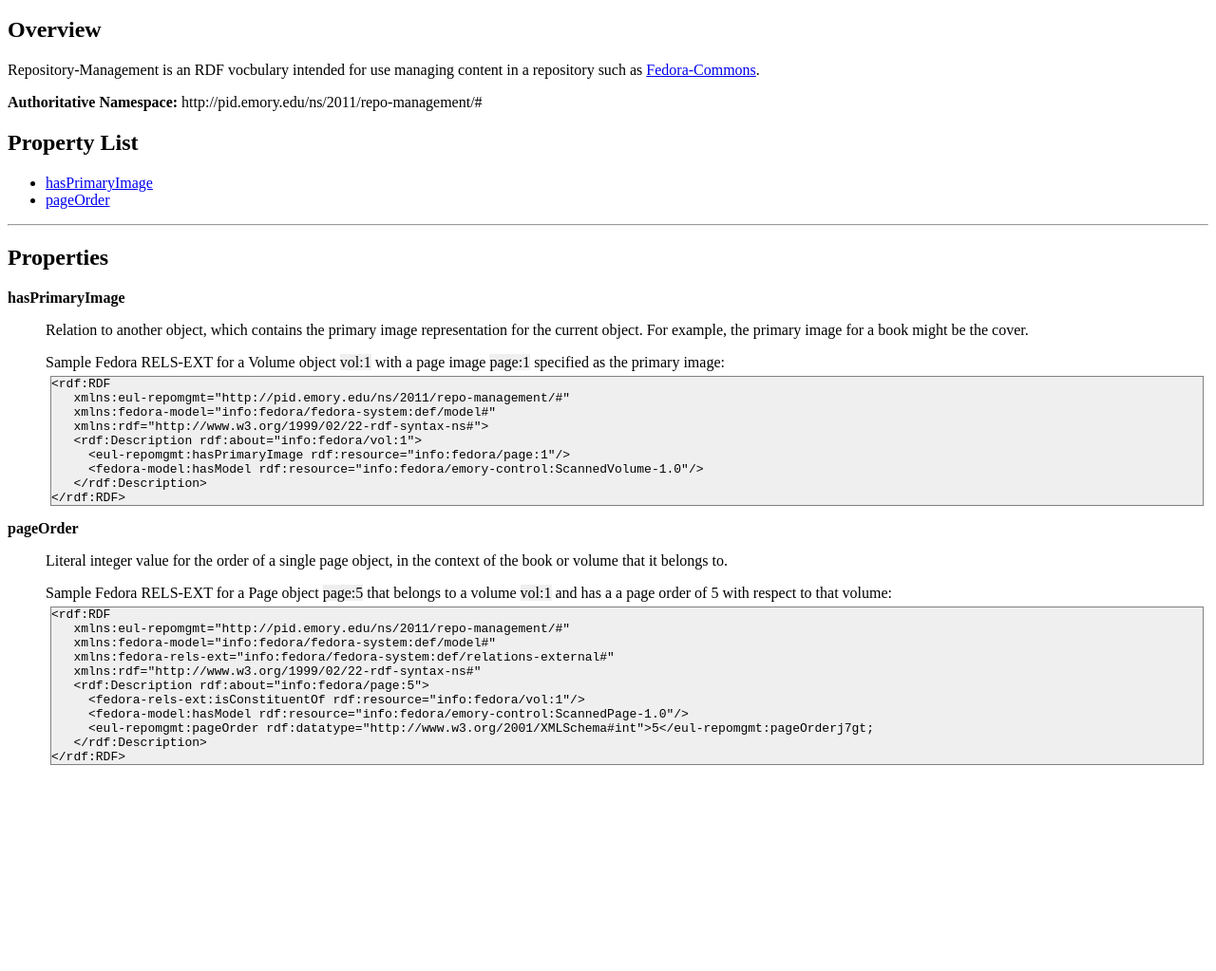
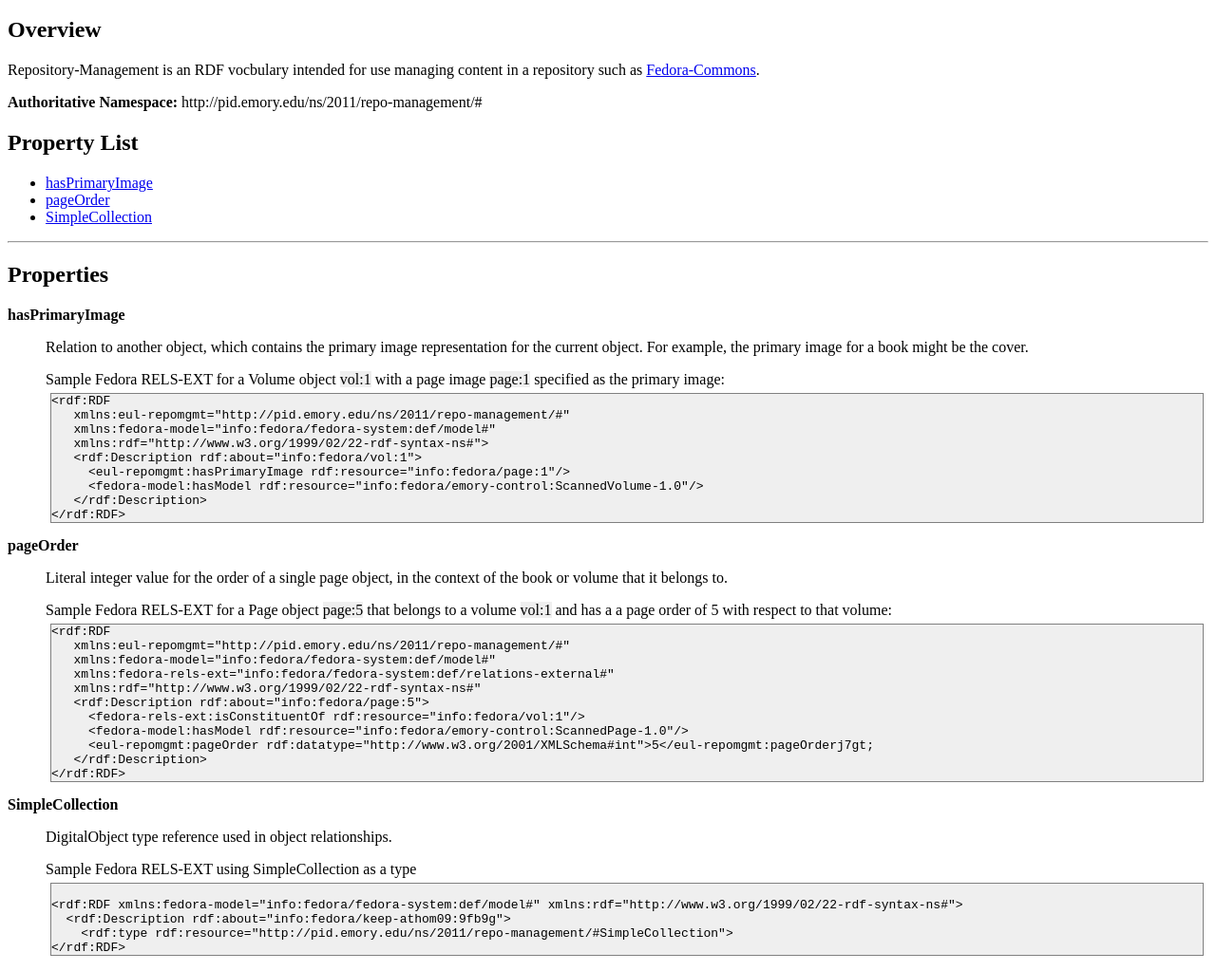
Before and after one commit to athom09/webns, a plain HTML site: page trunk/webroot/2011/repo-management/index.html in a window 1280 px wide. Shown: the part 48-1071 px from the top of the page at 95% size. Before the commit the page ends 870 px from the top, so only its background shows below. Drawn offline with Linux system fonts and the light colour scheme; files that its build step writes are made by us from their sources.

Commit message:
Added documentation for SimpleCollection

```diff
--- a/trunk/webroot/2011/repo-management/index.html
+++ b/trunk/webroot/2011/repo-management/index.html
@@ -19,6 +19,7 @@
     <ul>
       <li><a href="#hasPrimaryImage">hasPrimaryImage</a></li>
       <li><a href="#pageOrder">pageOrder</a></li>
+      <li><a href="#SimpleCollection">SimpleCollection</a></li>
     </ul>
   </div>
 
@@ -82,6 +83,23 @@
 
       </dd>
 
+      <dt><a name="SimpleCollection">SimpleCollection</a></dt>
+      <dd><p>DigitalObject type reference used in object relationships.</p>
+
+        <div class="example">
+          Sample Fedora RELS-EXT using SimpleCollection as a type
+          <code>
+&lt;rdf:RDF xmlns:fedora-model="info:fedora/fedora-system:def/model#" xmlns:rdf="http://www.w3.org/1999/02/22-rdf-syntax-ns#"&gt;
+  &lt;rdf:Description rdf:about="info:fedora/keep-athom09:9fb9g"&gt;
+    &lt;rdf:type rdf:resource="http://pid.emory.edu/ns/2011/repo-management/#SimpleCollection"></rdf:type&gt;
+    &lt;fedora-model:hasModel rdf:resource="info:fedora/emory-control:Collection-1.0"></fedora-model:hasModel&gt;
+  &lt;/rdf:Description>
+&lt;/rdf:RDF></code>
+
+         </div>
+
+      </dd>
+
     </dl>
   </div>
 
```
